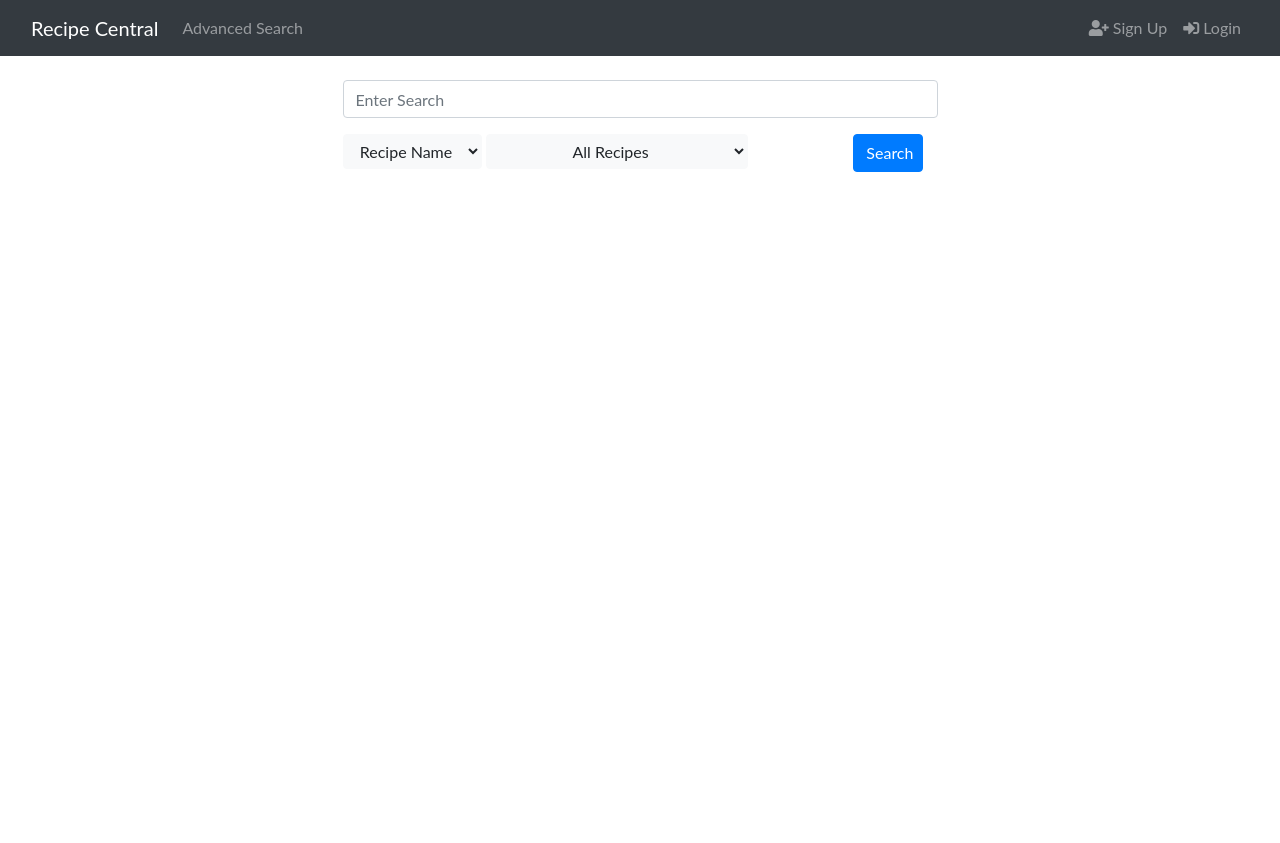
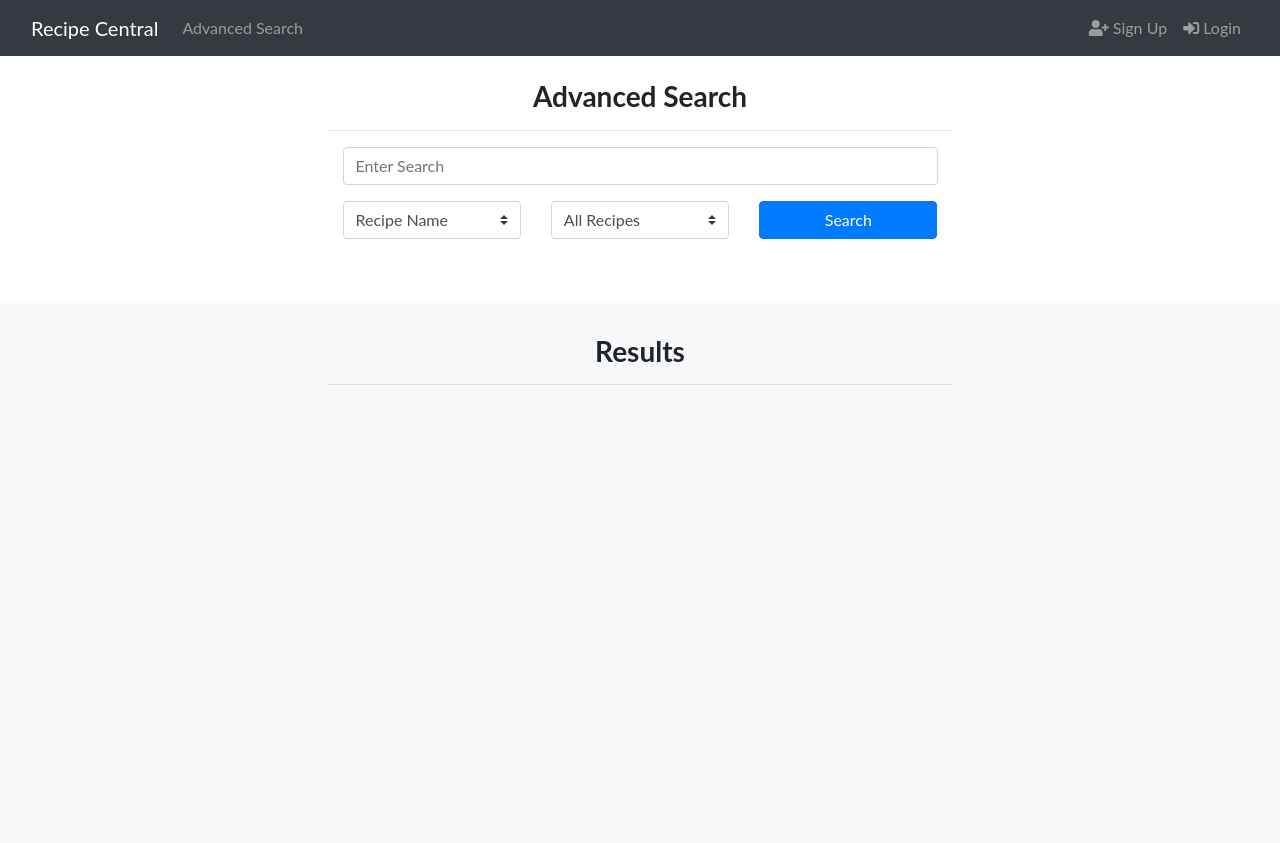
Before and after one commit to chavez-juan-wm/Recipe-Central, a PHP site: page /advanced-search.php in a window 1280 px wide. Before the commit the page ends 172 px from the top, so only its background shows below. Run offline with PHP 8.4, Linux system fonts and the light colour scheme; some libraries are stand-ins or nearby versions.

Commit message:
The search on the home page now works

```diff
--- a/advanced-search.php
+++ b/advanced-search.php
@@ -23,17 +23,25 @@
 
     <section style="padding-top: 5rem; padding-bottom: 2rem;">
         <div class="container-fluid">
-            <form id="searchForm" class="col-6 mx-auto form" >
+            <div class="text-center">
+                <h3>Advanced Search</h3><hr/>
+            </div>
+            <form id="searchForm" class="col-6 mx-auto form">
+                <div class="row">
+                    <div class="col-md-12 form-group input-group">
+                        <input type="text" id="searchText" name="searchText" class="form-control" placeholder="Enter Search">
+                    </div>
+                </div>
+                <div class="row">
                     <div class="form-group input-group">
-                    <input type="text" name="searchText" class="form-control" placeholder="Enter Search">
-                </div>
-                <div class="row mx-auto">
-                    <div>
-                        <select name="searchType" class="btn btn-light">
+                        <div class="col-md-4 form-group">
+                            <select name="searchType" class="custom-select">
                                 <option value="recipename">Recipe Name</option>
                                 <option value="username">Chef</option>
                             </select>
-                        <select name="recipetype" class="btn btn-light">
+                        </div>
+                        <div class="col-md-4 form-group">
+                            <select name="recipetype" class="custom-select">
                                 <option selected="true" value="">All Recipes</option>
                                 <option value="Appetizers and Snacks">Appetizers and Snacks</option>
                                 <option value="Main Dishes">Main Dishes</option>
@@ -44,19 +52,21 @@
                                 <option value="Meat and Poultry">Meat and Poultry</option>
                             </select>
                         </div>
-                    <div class="col-2 form-group ml-auto">
+                        <div class="col-md-4 form-group">
                             <input type="submit" id="searchSubmit" name="searchBtn" class="btn btn-primary btn-block" value="Search" data-target="searchButton">
+                        </div>
                     </div>
                 <div>
             </form>
         </div>
     </section>
 
-    <section>
+    <section class="bg-light" style="min-height: 67.5vh;">
         <div class="container-fluid">
-            <div class="row" id="results">
-
+            <div class="text-center">
+                <h3>Results</h3><hr/>
             </div>
+            <div class="row" id="results"></div>
         </div>
     </section>
 
@@ -68,5 +78,26 @@
     <script src="https://cdn.jsdelivr.net/npm/bootstrap@4.6.1/dist/js/bootstrap.bundle.min.js" integrity="sha384-fQybjgWLrvvRgtW6bFlB7jaZrFsaBXjsOMm/tB9LTS58ONXgqbR9W8oWht/amnpF" crossorigin="anonymous"></script>
     <script src="js/scroll-to-top.js"></script>
     <script src="js/ajax-requests.js"></script>
+
+    <script>
+        function getUrlParameter(sParam) {
+            var sPageURL = window.location.search.substring(1), sURLVariables = sPageURL.split('&'), sParameterName, i;
+            for (i = 0; i < sURLVariables.length; i++) {
+                sParameterName = sURLVariables[i].split('=');
+                if (sParameterName[0] === sParam) {
+                    return typeof sParameterName[1] === undefined ? true : decodeURIComponent(sParameterName[1]);
+                }
+            }
+            return false;
+        }
+
+        $(document).ready(function (){
+            let searchText = getUrlParameter("searchText");
+            if(searchText !== false){
+                $("#searchText").val(searchText);
+                $('#searchForm').submit();
+            }
+        });
+    </script>
 </body>
 </html>
--- a/config.php
+++ b/config.php
@@ -7,7 +7,7 @@
     {
         private $host = 'localhost';
         private $dbuser = 'postgres';
-        private $dbpass = 'admin';          // Update the password with your postgresql password
+        private $dbpass = '';          // Update the password with your postgresql password
         private $dbname='postgres';
         private $dbh;
         private $stmt;
--- a/create-recipe.php
+++ b/create-recipe.php
@@ -41,7 +41,7 @@
 
                 <div class="form-group ">
                     <h3>Recipe type: </h3>
-                    <select name="recipetype" class="btn btn-light">
+                    <select name="recipetype" class="custom-select">
                         <option value="Appetizers and Snacks">Appetizers and Snacks</option>
                         <option value="Main Dishes">Main Dishes</option>
                         <option value="World Cuisine">World Cuisine</option>
--- a/recipe-card.php
+++ b/recipe-card.php
@@ -43,6 +43,7 @@
                         <div style="transform: rotate(0);">
                             <a href="#" class="h5 card-title stretched-link" style="color: black">' . $row['recipename'] .'</a><br><br>
                             <p class="card-subtitle text-muted">Chef: ' . $row['username'] .'</p>
+                            <i class="card-subtitle text-muted">' . $row['foodtype'] .'</i>
                         </div>
                         <hr />
                         <h6 class="card-title">Ingredients</h6>
--- a/request-handler.php
+++ b/request-handler.php
@@ -155,7 +155,6 @@ else if(isset($_GET['search'])) {
             }
         }
     }
-
     else {
         $database->query("SELECT Recipes.*, Users.userName FROM (Users INNER JOIN (SELECT * FROM recipes WHERE foodtype LIKE :types) as Recipes ON Users.userID = Recipes.chefID)");
         $database->bind(':types', '%' . $_GET['recipetype'] . '%');
```
Also changed, not shown: index.php (+9 -7 lines). Lines whose indentation alone changed are shown as unchanged.
